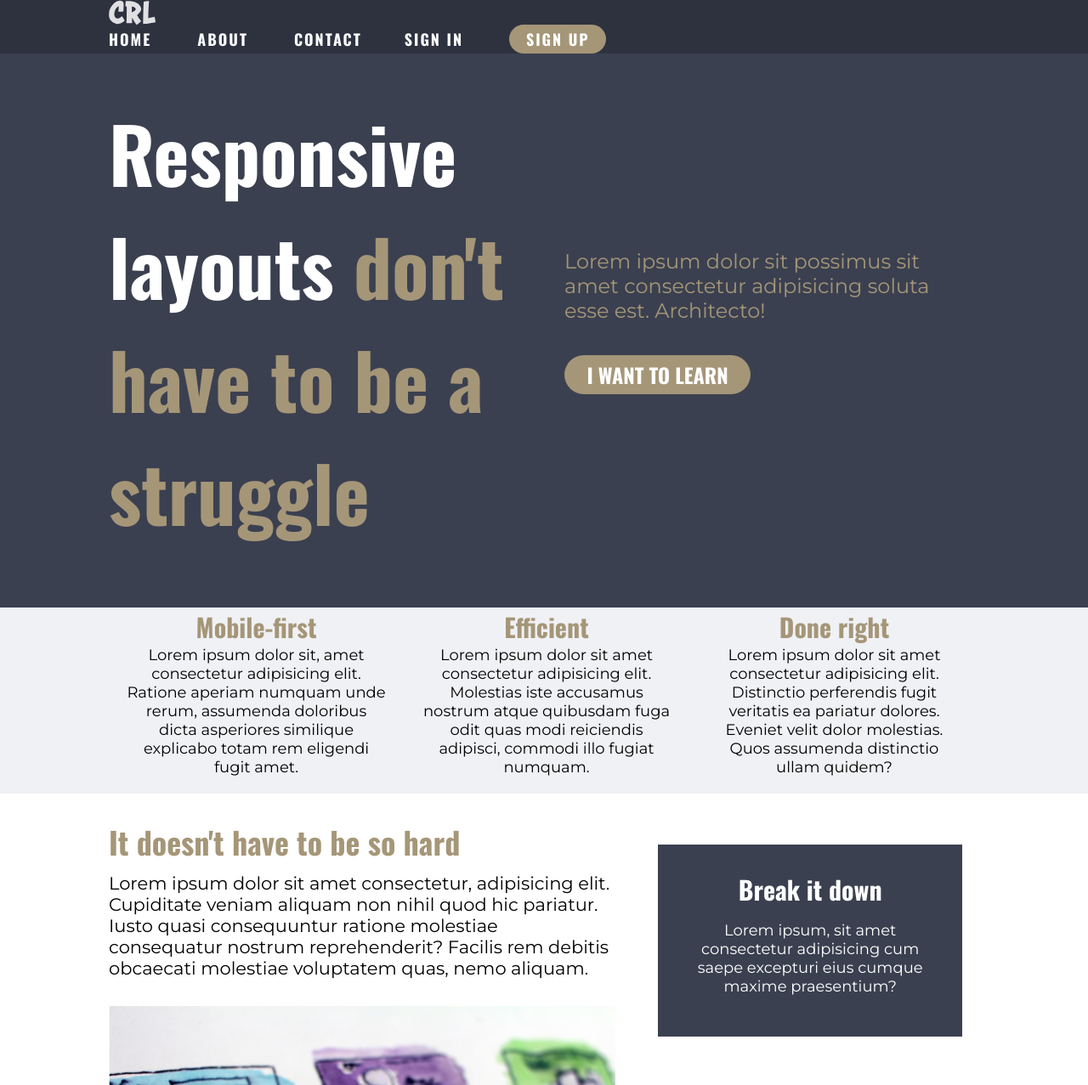
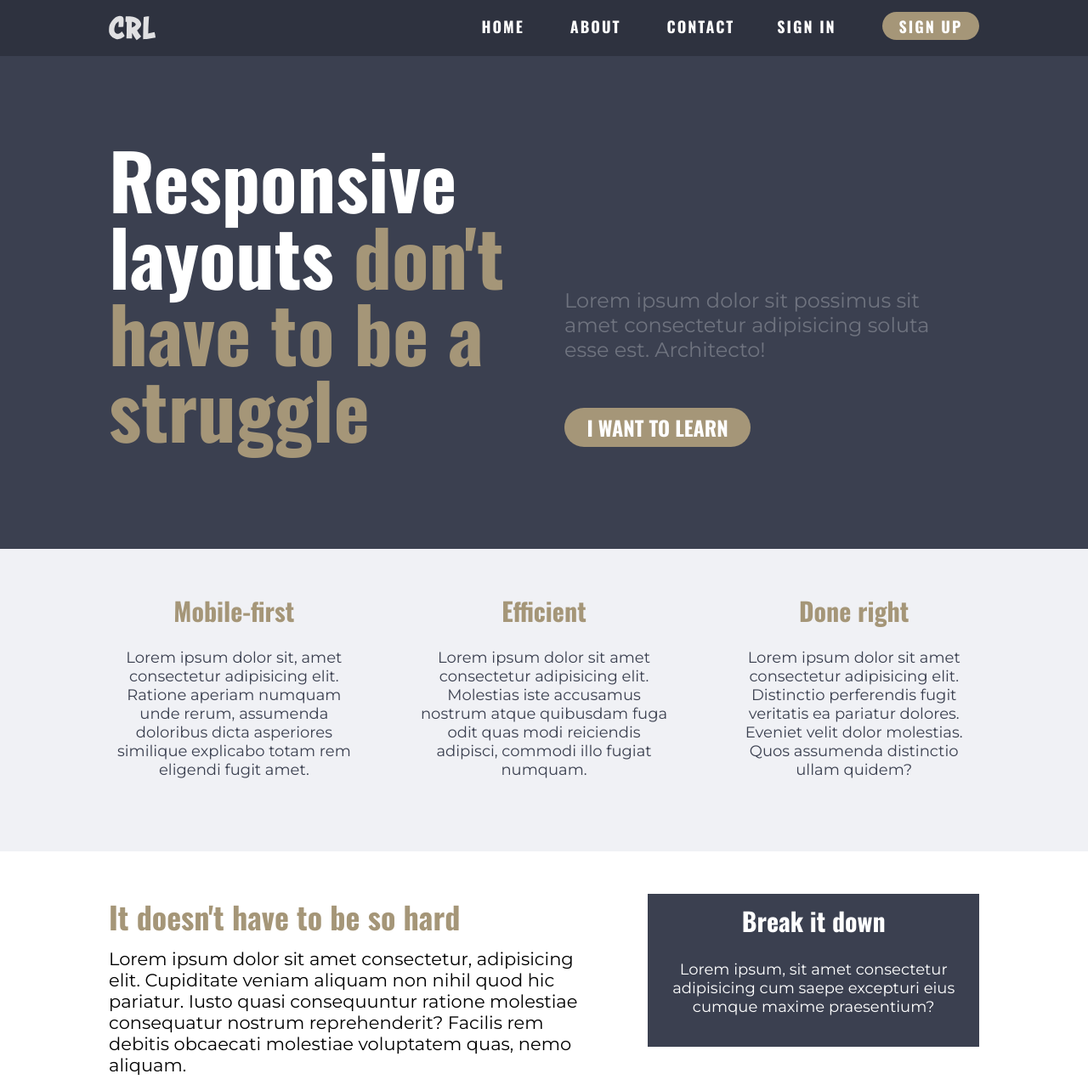
Before and after one commit to stephaniequintana/Kevin-Powell-s-Responsive-Design-Challenge, a plain HTML site: page final-challenge/index.html in a window 1280 px wide. Shown: the top 1277 px of the page at 85% size. Drawn offline with nearby package versions, Linux system fonts and the light colour scheme.

Commit message:
updated file

```diff
--- a/final-challenge/style.css
+++ b/final-challenge/style.css
@@ -3,6 +3,9 @@
 *::after {
   margin: 0;
   padding: 0;
+  box-sizing: inherit;
+}
+body {
   box-sizing: border-box;
 }
 img {
@@ -80,12 +83,7 @@ body {
 .container {
   width: clamp(250px, 80%, 1200px);
   margin: 0 auto;
-  /* border: 1px solid red; */
 }
-.padding {
-  padding: 4em 0;
-}
-
 /*------------------------------------------------ */
 /*-------------------- COMPONENTS ---------------- */
 /*------------------------------------------------ */
@@ -97,7 +95,6 @@ body {
   text-align: center;
   border-radius: 5em;
   padding: 0.2em 1.1em;
-
   text-transform: uppercase;
   display: inline-block;
 }
@@ -115,16 +112,16 @@ body {
   height: auto;
   letter-spacing: 0.2em;
 }
-.nav-row {
+.nav__row--main {
   display: flex;
   justify-content: space-between;
   align-content: center;
+  padding: 1.75em 0 1.5em;
 }
 .logo {
   padding-top: 1.75em;
 }
 .nav__list {
-  /* width: 100%; */
   list-style-type: none;
 }
 
@@ -149,24 +146,22 @@ body {
 /*------------ title section ------------- */
 .title {
   background-color: var(--dk-section-bg);
-  padding: 5em 0 7em 0;
+  padding: 3em 0 7em 0;
 }
 .title__row {
-  display: flex;
-  justify-content: space-between;
-  align-content: center;
+  text-align: center;
+  padding: 4em 0 3em;
 }
 .title__heading {
-  width: 50%;
+  line-height: 1;
+  margin-bottom: 5em;
 }
 .title__info {
-  width: 50%;
-  align-self: center;
-  margin-left: 2em;
+  text-align: center;
 }
 .title__info--info {
-  color: var(--taupe);
-  margin-bottom: 1.6em;
+  color: var(--gray-text);
+  margin-bottom: 2.25em;
 }
 
 /*---------------------------------------- */
@@ -174,26 +169,29 @@ body {
 .pillars {
   background-color: var(--lt-section-bg);
 }
+.pillars__list {
+  padding: 5em 0 5em;
+}
 .pillars__item {
   text-align: center;
-  padding-bottom: 2em;
-  margin: 0 2em 0 2em;
+  margin-bottom: 3.5em;
+  width: 100%;
 }
 .pillars__item--title {
   color: var(--taupe);
+  margin-bottom: 0.75em;
+}
+.pillars__item--info {
+  color: var(--dk-section-bg);
 }
 /*---------------------------------------- */
 /*------------ guide section ------------- */
-.guide {
-  padding-top: 3em;
+.guide__row {
+  padding: 5em 0 5em;
 }
 .guide__description--title {
   color: var(--taupe);
   margin-bottom: 0.3em;
-  /* border-top: 0.3em ridge var(--dk-section-bg);
-  border-bottom: 0.3em ridge var(--dk-section-bg);
-  text-align: center;
-  text-transform: uppercase; */
 }
 .guide__description--info {
   margin-bottom: 1.5em;
@@ -204,15 +202,17 @@ body {
 .guide__steps--item {
   background-color: var(--dk-section-bg);
   color: var(--white);
-  margin: 4em 0;
-  padding: 3em;
+  margin-bottom: 5em;
+  padding: em;
   text-align: center;
 }
 .guide__steps--title {
   margin-bottom: 0.5em;
+  padding-top: 0.5em;
 }
 .guide__steps--info {
   padding-bottom: 1em;
+  padding: 0 0.3em 1em 0.3em;
 }
 /*---------------------------------------- */
 /*------------ more-info section ------------- */
@@ -223,6 +223,10 @@ body {
   color: var(--white);
   text-align: center;
   margin-bottom: 1em;
+  padding-top: 1.5em;
+}
+.more-info__company {
+  margin-bottom: 3em;
 }
 .more-info__company--title {
   color: var(--taupe);
@@ -238,6 +242,7 @@ body {
 .nav__footer {
   display: flex;
   justify-content: space-around;
+  padding-bottom: 7em;
 }
 .nav__f--list {
   list-style-type: none;
@@ -255,6 +260,31 @@ body {
 /*------------------------------------------------ */
 /*-------------------- MEDIA QUERIES ------------- */
 /*------------------------------------------------ */
+@media (max-width: 31.25em) {
+  .nav__row--nav {
+    width: 70%;
+  }
+  .nav {
+    display: flex;
+    justify-content: space-between;
+    align-items: center;
+  }
+  .nav__list--primary {
+    flex-direction: column;
+  }
+  .nav__list--secondary {
+    flex-direction: column;
+    padding-top: 0;
+    align-items: center;
+  }
+  .nav__item {
+    font-size: 1.5rem;
+    margin-bottom: 0.3rem;
+  }
+  .nav__item + .nav__item {
+    margin-left: 0;
+  }
+}
 @media (min-width: 43.75em) {
   h1 {
     font-size: 7.5rem;
@@ -265,16 +295,35 @@ body {
   .sm-button {
     margin-top: -0.4em;
   }
-  .guide__description--title {
+  .title__row {
+    display: flex;
+    justify-content: space-between;
     text-align: left;
-    border-top: none;
-    border-bottom: none;
+    padding: 7em 0 5em;
+  }
+  .title__heading {
+    width: 50%;
+    line-height: 1;
+    margin-bottom: 0;
+  }
+  .title__info {
+    width: 50%;
+    align-self: center;
+    margin-left: 2em;
+    text-align: left;
+    align-self: flex-end;
   }
   .guide__steps {
     display: flex;
   }
-  .guide__steps--item {
-    margin: 3em 2em;
+  .guide__steps--item + .guide__steps--item {
+    margin-left: 1em;
+  }
+  .guide__steps--title {
+    padding: 0.3em;
+  }
+  .guide__steps--info {
+    padding: 0 0.5em 2em;
   }
 }
 @media (min-width: 62.5em) {
@@ -298,6 +347,9 @@ body {
   .pillars__list {
     display: flex;
   }
+  .pillars__item + .pillars__item {
+    margin-left: 7em;
+  }
   .guide__row {
     display: flex;
   }
@@ -307,7 +359,7 @@ body {
   .guide__steps {
     width: 40%;
     flex-direction: column;
-    margin-left: 3em;
+    margin-left: 5em;
   }
   .more-info__row {
     width: 100%;
```
